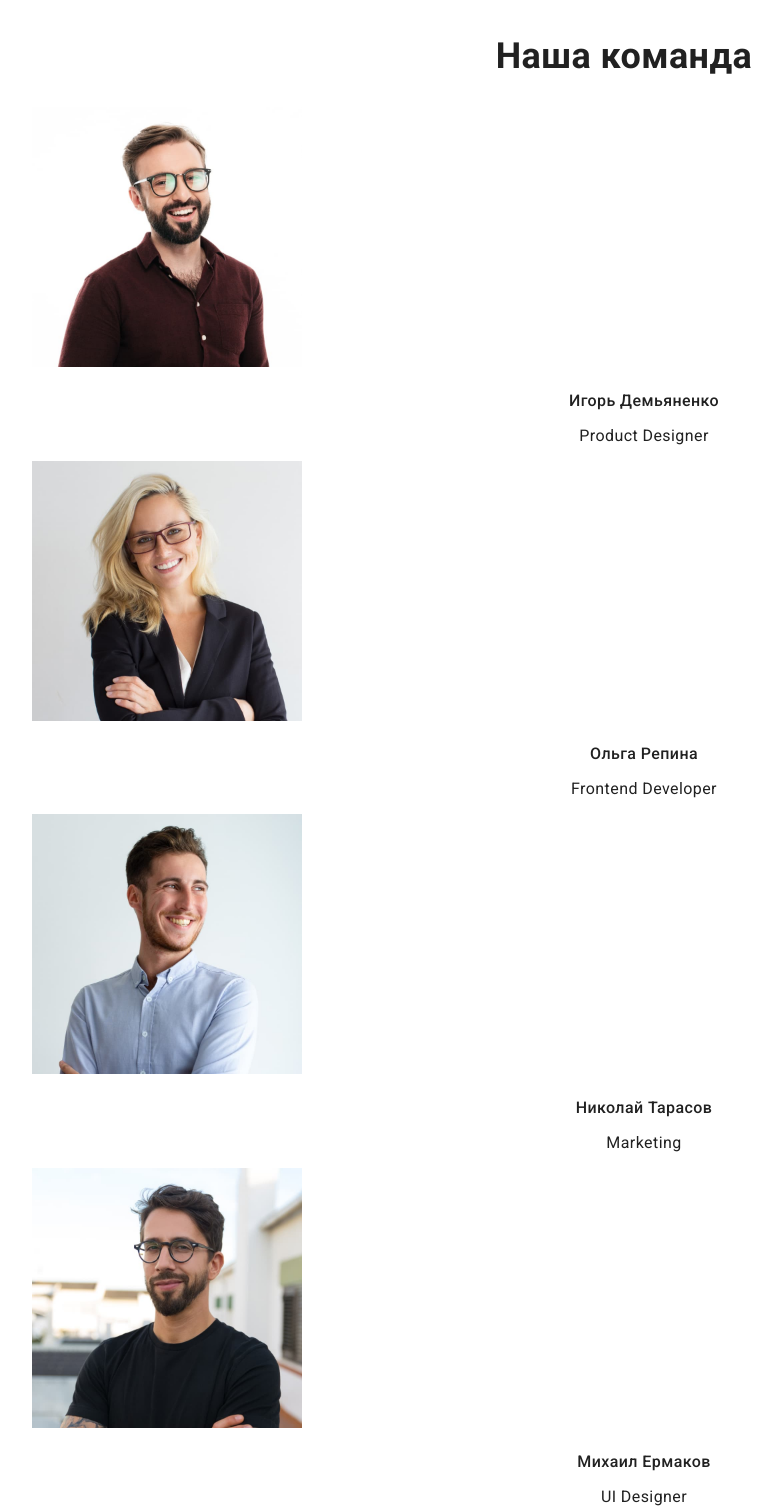
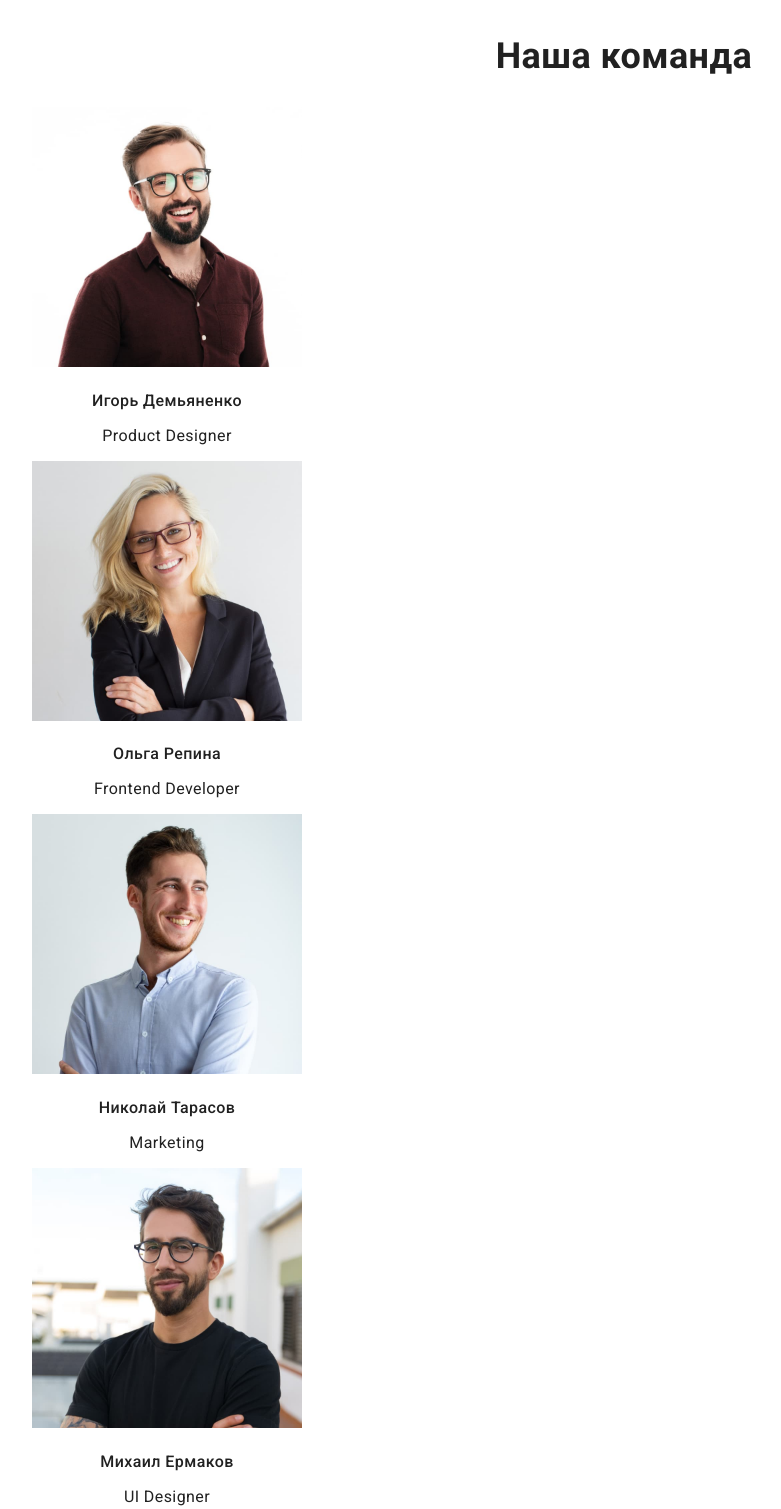
Before and after one commit to mezochka/goit-markup-hw-02, a plain HTML site: page index.html in a window 1280 px wide. Shown: the part 1729-3238 px from the top of the page, without its empty margins (16-797 px from the left). Drawn offline with Linux system fonts and the light colour scheme.

Commit message:
change staff item width

```diff
--- a/css/styles.css
+++ b/css/styles.css
@@ -122,6 +122,9 @@ body {
 .staffing .title {
   font-weight: 500;
 }
+.staff-item {
+  width: 270px;
+}
 
 }
 .logo-footer {
--- a/index.html
+++ b/index.html
@@ -70,22 +70,22 @@
         <section class="section">
             <h2 class="section-title">Наша команда</h2>
         <ul class="list staffing">
-            <li>
+            <li class="staff-item">
                 <img src="./image/demyanenko-sq.jpg" alt="Product Designer Игорь Демьяненко" width="270">
                 <h3 class="title">Игорь Демьяненко</h3>
                 <p lang="en" class="staff-name">Product Designer</p>
             </li>
-            <li>
+            <li class="staff-item">
                 <img src="./image/repina-sq.jpg" alt="Frontend Developer Ольга Репина" width="270">
                 <h3 class="title">Ольга Репина</h3>
                 <p lang="en" class="staff-name">Frontend Developer</p>
             </li>
-            <li>
+            <li class="staff-item">
                 <img src="./image/tarasov-sq.jpg" alt="Marketing Николай Тарасов" width="270">
                 <h3 class="title">Николай Тарасов</h3>
                 <p lang="en" class="staff-name">Marketing</p>
             </li>
-            <li>
+            <li class="staff-item">
                 <img src="./image/ermakov-sq.jpg" alt="UI Designer Михаил Ермаков" width="270">
                 <h3 class="title">Михаил Ермаков</h3>
                 <p lang="en" class="staff-name">UI Designer</p>
```
